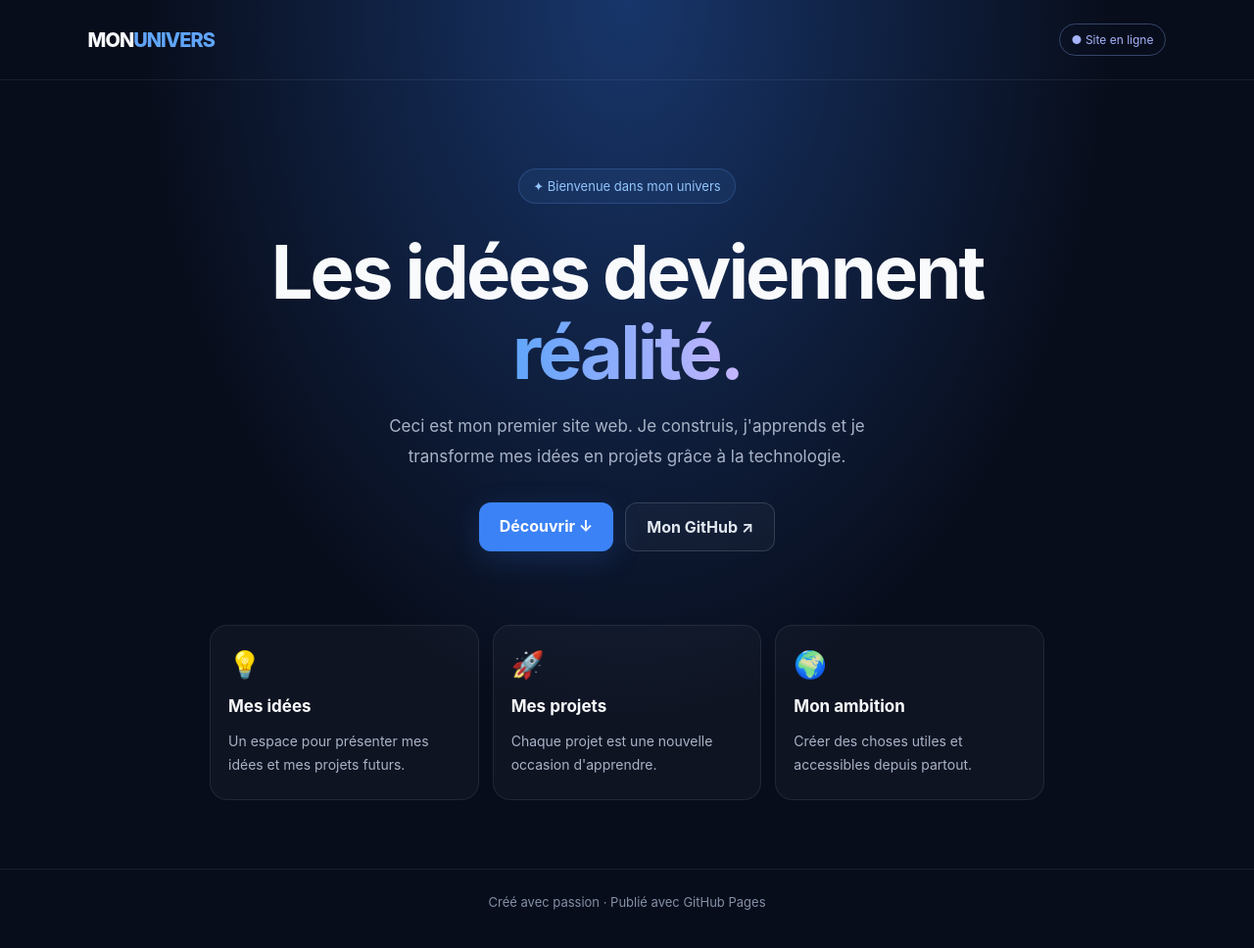
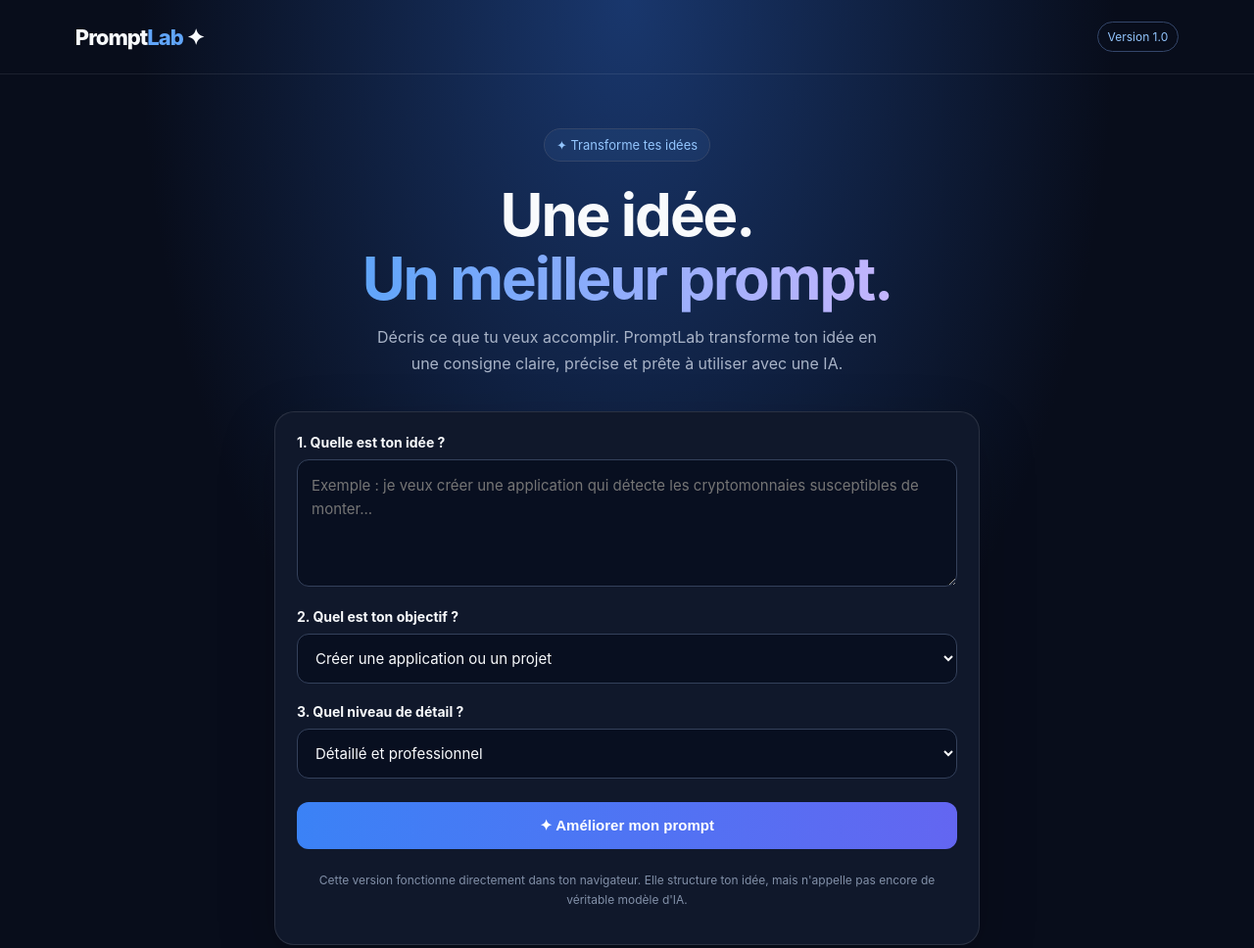
Before and after one commit to ndiayeelage0508-cloud/mon-premier-site, a plain HTML site: page index.html in a window 1280 px wide. Shown: the top 968 px of the page at 98% size. Drawn offline with Linux system fonts and the light colour scheme.

Commit message:
Update index.html

```diff
--- a/index.html
+++ b/index.html
@@ -2,216 +2,139 @@
 <!DOCTYPE html>
 <html lang="fr">
 <head>
-  <meta charset="UTF-8">
-  <meta name="viewport" content="width=device-width, initial-scale=1">
-  <meta name="theme-color" content="#080d1b">
-  <title>Mon univers | Bienvenue</title>
-  <meta name="description" content="Découvre mon univers numérique.">
-  <style>
-    * { box-sizing: border-box; }
-
-    body {
-      margin: 0;
-      min-height: 100vh;
-      font-family: -apple-system, BlinkMacSystemFont, "Segoe UI", sans-serif;
-      color: #f8fafc;
-      background:
-        radial-gradient(ellipse at 50% 0%, #18366b 0%, transparent 55%),
-        #080d1b;
-    }
-
-    nav {
-      display: flex;
-      justify-content: space-between;
-      align-items: center;
-      padding: 24px 7%;
-      border-bottom: 1px solid #ffffff12;
-    }
-
-    .logo {
-      font-weight: 800;
-      font-size: 20px;
-      letter-spacing: -1px;
-    }
-
-    .logo span { color: #60a5fa; }
-
-    .status {
-      font-size: 12px;
-      color: #a5b4fc;
-      border: 1px solid #35466a;
-      border-radius: 30px;
-      padding: 8px 12px;
-    }
-
-    main {
-      width: min(900px, 100%);
-      margin: auto;
-      padding: 90px 24px 70px;
-      text-align: center;
-    }
-
-    .tag {
-      display: inline-block;
-      padding: 9px 14px;
-      color: #93c5fd;
-      background: #60a5fa14;
-      border: 1px solid #60a5fa35;
-      border-radius: 30px;
-      font-size: 13px;
-    }
-
-    h1 {
-      font-size: clamp(42px, 9vw, 76px);
-      line-height: 1.08;
-      letter-spacing: -3px;
-      margin: 28px 0 20px;
-    }
-
-    h1 span {
-      background: linear-gradient(90deg, #60a5fa, #c4b5fd);
-      color: transparent;
-      background-clip: text;
-      -webkit-background-clip: text;
-    }
-
-    .intro {
-      max-width: 550px;
-      margin: 0 auto;
-      color: #a8b3c7;
-      font-size: 17px;
-      line-height: 1.8;
-    }
-
-    .actions {
-      display: flex;
-      justify-content: center;
-      flex-wrap: wrap;
-      gap: 12px;
-      margin-top: 32px;
-    }
-
-    .btn {
-      display: inline-block;
-      padding: 14px 21px;
-      border-radius: 12px;
-      text-decoration: none;
-      font-weight: 700;
-      transition: transform .2s, background .2s;
-    }
-
-    .btn:hover { transform: translateY(-3px); }
-
-    .primary {
-      background: #3b82f6;
-      color: white;
-      box-shadow: 0 8px 30px #3b82f630;
-    }
-
-    .secondary {
-      color: #e2e8f0;
-      border: 1px solid #ffffff25;
-      background: #ffffff08;
-    }
-
-    .cards {
-      display: grid;
-      grid-template-columns: repeat(3, 1fr);
-      gap: 14px;
-      margin-top: 75px;
-      text-align: left;
-    }
-
-    .card {
-      padding: 23px 18px;
-      border: 1px solid #ffffff14;
-      border-radius: 18px;
-      background: #ffffff08;
-    }
-
-    .emoji { font-size: 27px; }
-
-    .card h2 {
-      font-size: 17px;
-      margin: 16px 0 8px;
-    }
-
-    .card p {
-      color: #a8b3c7;
-      font-size: 14px;
-      line-height: 1.7;
-      margin-bottom: 0;
-    }
-
-    footer {
-      text-align: center;
-      padding: 25px;
-      color: #8490a5;
-      font-size: 13px;
-      border-top: 1px solid #ffffff12;
-    }
-
-    @media (max-width: 600px) {
-      main { padding-top: 65px; }
-      h1 { letter-spacing: -2px; }
-      .cards { grid-template-columns: 1fr; margin-top: 50px; }
-      .card { padding: 22px; }
-    }
-
-    @media (prefers-reduced-motion: reduce) {
-      *, *::before, *::after {
-        transition: none !important;
-        scroll-behavior: auto !important;
-      }
-    }
-  </style>
+<meta charset="UTF-8">
+<meta name="viewport" content="width=device-width, initial-scale=1">
+<meta name="theme-color" content="#080d1b">
+<title>PromptLab — Améliore tes idées</title>
+<style>
+*{box-sizing:border-box}
+body{margin:0;min-height:100vh;font-family:-apple-system,BlinkMacSystemFont,"Segoe UI",sans-serif;color:#f8fafc;background:radial-gradient(ellipse at 50% 0%,#19376d,transparent 55%),#080d1b}
+header{padding:22px 6%;display:flex;justify-content:space-between;align-items:center;border-bottom:1px solid #ffffff15}
+.logo{font-size:22px;font-weight:850;letter-spacing:-1px}
+.logo span{color:#60a5fa}
+.pill{font-size:12px;color:#93c5fd;border:1px solid #34466a;padding:7px 10px;border-radius:20px}
+main{width:min(760px,100%);margin:auto;padding:55px 20px 70px}
+.hero{text-align:center;margin-bottom:35px}
+.tag{color:#93c5fd;font-size:13px;border:1px solid #34466a;background:#60a5fa12;padding:8px 12px;border-radius:30px;display:inline-block}
+h1{font-size:clamp(38px,9vw,60px);letter-spacing:-2px;line-height:1.08;margin:22px 0 14px}
+h1 span{background:linear-gradient(90deg,#60a5fa,#c4b5fd);color:transparent;background-clip:text}
+.hero p{color:#a8b3c7;line-height:1.7;max-width:510px;margin:auto}
+.panel{background:#10182b;border:1px solid #ffffff1c;border-radius:20px;padding:22px;box-shadow:0 20px 60px #0003}
+label{display:block;font-size:14px;font-weight:700;margin:18px 0 9px}
+label:first-child{margin-top:0}
+textarea,select{width:100%;border:1px solid #34415b;background:#080f20;color:#f8fafc;border-radius:12px;padding:14px;font:inherit;font-size:15px;outline:none}
+textarea{min-height:130px;resize:vertical;line-height:1.6}
+textarea:focus,select:focus{border-color:#60a5fa}
+select{margin-bottom:2px}
+button{width:100%;border:0;border-radius:12px;padding:15px;font-size:15px;font-weight:750;cursor:pointer}
+.primary{margin-top:22px;background:linear-gradient(90deg,#3b82f6,#6366f1);color:white}
+.secondary{margin-top:12px;background:#ffffff0d;border:1px solid #ffffff25;color:white}
+.result{display:none;margin-top:22px;padding:18px;border:1px solid #3b82f655;background:#0b1427;border-radius:16px}
+.result h2{font-size:18px;margin:0 0 12px}
+#output{white-space:pre-wrap;overflow-wrap:anywhere;color:#dbeafe;line-height:1.7;font-size:14px}
+.note{text-align:center;color:#8290a8;font-size:12px;line-height:1.7;margin-top:22px}
+footer{text-align:center;color:#8290a8;font-size:12px;padding:25px;border-top:1px solid #ffffff12}
+</style>
 </head>
 <body>
-  <nav>
-    <div class="logo">MON<span>UNIVERS</span></div>
-    <div class="status">● Site en ligne</div>
-  </nav>
+<header>
+  <div class="logo">Prompt<span>Lab</span> ✦</div>
+  <div class="pill">Version 1.0</div>
+</header>
 
-  <main>
-    <div class="tag">✦ Bienvenue dans mon univers</div>
+<main>
+  <section class="hero">
+    <div class="tag">✦ Transforme tes idées</div>
+    <h1>Une idée.<br><span>Un meilleur prompt.</span></h1>
+    <p>Décris ce que tu veux accomplir. PromptLab transforme ton idée en une consigne claire, précise et prête à utiliser avec une IA.</p>
+  </section>
 
-    <h1>Les idées deviennent<br><span>réalité.</span></h1>
+  <section class="panel">
+    <label for="idea">1. Quelle est ton idée ?</label>
+    <textarea id="idea" placeholder="Exemple : je veux créer une application qui détecte les cryptomonnaies susceptibles de monter..."></textarea>
 
-    <p class="intro">
-      Ceci est mon premier site web. Je construis,
-      j'apprends et je transforme mes idées en projets
-      grâce à la technologie.
-    </p>
+    <label for="task">2. Quel est ton objectif ?</label>
+    <select id="task">
+      <option value="Créer un projet ou une application">Créer une application ou un projet</option>
+      <option value="Écrire un texte ou un scénario">Écrire un texte ou un scénario</option>
+      <option value="Apprendre et comprendre un sujet">Apprendre un sujet</option>
+      <option value="Analyser des données et prendre une décision">Analyser des données</option>
+      <option value="Créer une image ou une vidéo">Créer une image ou une vidéo</option>
+      <option value="Résoudre un problème technique">Résoudre un problème technique</option>
+      <option value="Développer une stratégie commerciale">Développer une stratégie commerciale</option>
+    </select>
 
-    <div class="actions">
-      <a class="btn primary" href="#decouvrir">Découvrir ↓</a>
-      <a class="btn secondary"
-         href="https://github.com/ndiayeelage0508-cloud/mon-premier-site">
-        Mon GitHub ↗
-      </a>
+    <label for="style">3. Quel niveau de détail ?</label>
+    <select id="style">
+      <option value="Détaillé, avec des étapes concrètes">Détaillé et professionnel</option>
+      <option value="Simple, clair et facile à comprendre">Simple et accessible</option>
+      <option value="Expert, approfondi et technique">Expert et technique</option>
+    </select>
+
+    <button class="primary" onclick="generate()">✦ Améliorer mon prompt</button>
+
+    <div class="result" id="result">
+      <h2>Ton prompt amélioré</h2>
+      <div id="output"></div>
+      <button class="secondary" onclick="copyPrompt()">Copier le prompt</button>
     </div>
+    <p class="note">Cette version fonctionne directement dans ton navigateur. Elle structure ton idée, mais n'appelle pas encore de véritable modèle d'IA.</p>
+  </section>
+</main>
 
-    <section class="cards" id="decouvrir">
-      <article class="card">
-        <div class="emoji">💡</div>
-        <h2>Mes idées</h2>
-        <p>Un espace pour présenter mes idées et mes projets futurs.</p>
-      </article>
+<footer>PromptLab · Construit pour transformer les idées en projets.</footer>
 
-      <article class="card">
-        <div class="emoji">🚀</div>
-        <h2>Mes projets</h2>
-        <p>Chaque projet est une nouvelle occasion d'apprendre.</p>
-      </article>
+<script>
+function generate(){
+  const idea=document.getElementById('idea').value.trim();
+  if(!idea){
+    document.getElementById('idea').focus();
+    alert('Écris d’abord ton idée dans la zone prévue.');
+    return;
+  }
+  const task=document.getElementById('task').value;
+  const style=document.getElementById('style').value;
+  const prompt=`Agis comme un expert spécialisé dans ce domaine.
 
-      <article class="card">
-        <div class="emoji">🌍</div>
-        <h2>Mon ambition</h2>
-        <p>Créer des choses utiles et accessibles depuis partout.</p>
-      </article>
-    </section>
-  </main>
+MON OBJECTIF
+${task}
 
-  <footer>Créé avec passion · Publié avec GitHub Pages</footer>
+MON IDÉE
+${idea}
+
+TES INSTRUCTIONS
+1. Analyse mon idée et identifie le résultat que je cherche réellement à obtenir.
+2. Propose une approche adaptée, réaliste et efficace.
+3. Décompose le travail en étapes concrètes et ordonnées.
+4. Précise les outils, les ressources et les compétences nécessaires.
+5. Signale les risques, les limites et les erreurs à éviter.
+6. Si des informations essentielles manquent, pose-moi des questions avant de tirer des conclusions.
+7. Ne présente pas d’informations inventées comme des faits. Distingue les faits, les hypothèses et les recommandations.
+
+FORMAT DE LA RÉPONSE
+${style}.
+Utilise des titres clairs, des exemples pertinents et des actions directement applicables.
+
+Commence par reformuler brièvement mon objectif, puis aide-moi à l’atteindre.`;
+  document.getElementById('output').textContent=prompt;
+  document.getElementById('result').style.display='block';
+  document.getElementById('result').scrollIntoView({behavior:'smooth',block:'start'});
+}
+async function copyPrompt(){
+  const text=document.getElementById('output').textContent;
+  try{
+    await navigator.clipboard.writeText(text);
+    alert('Prompt copié ! Tu peux maintenant le coller dans ton IA.');
+  }catch(e){
+    const area=document.createElement('textarea');
+    area.value=text;
+    document.body.appendChild(area);
+    area.select();
+    document.execCommand('copy');
+    area.remove();
+    alert('Copie effectuée. Tu peux coller ton prompt.');
+  }
+}
+</script>
 </body>
 </html>
```
